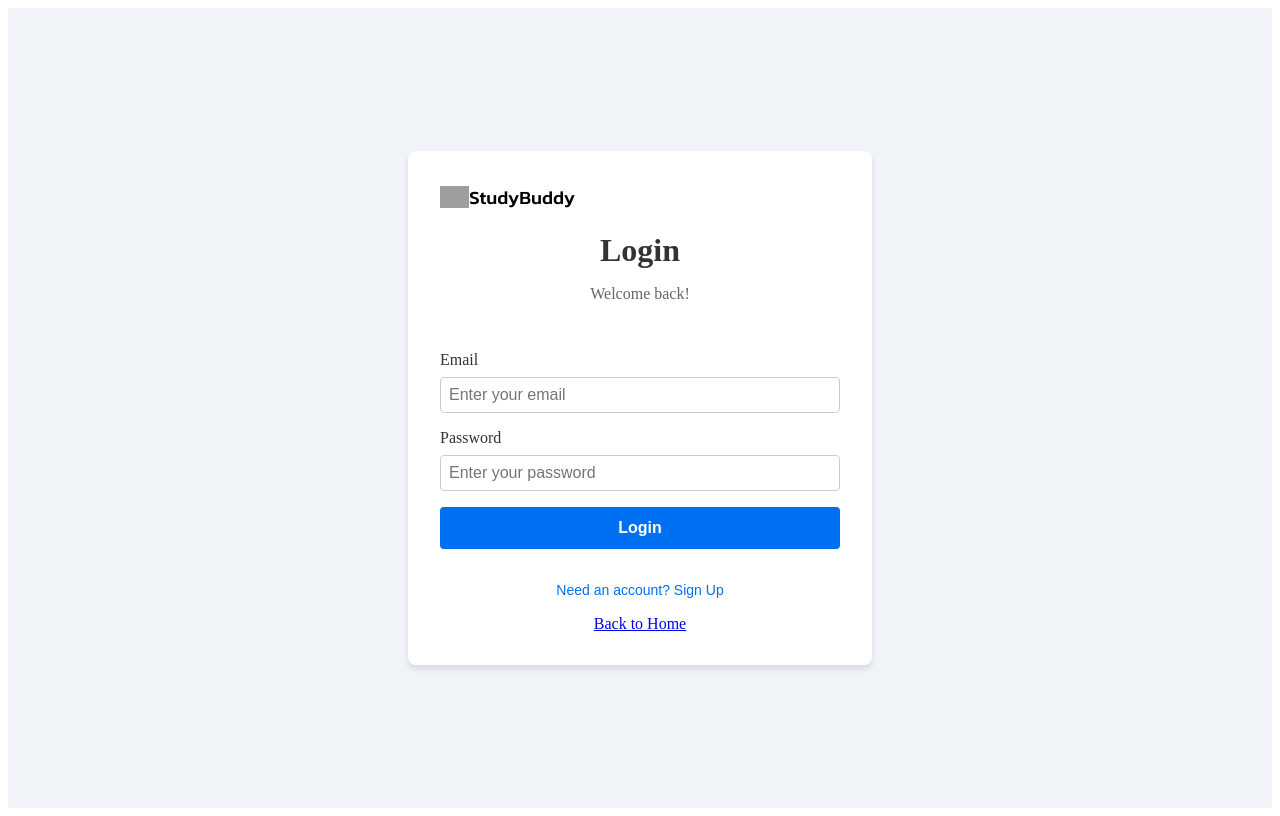
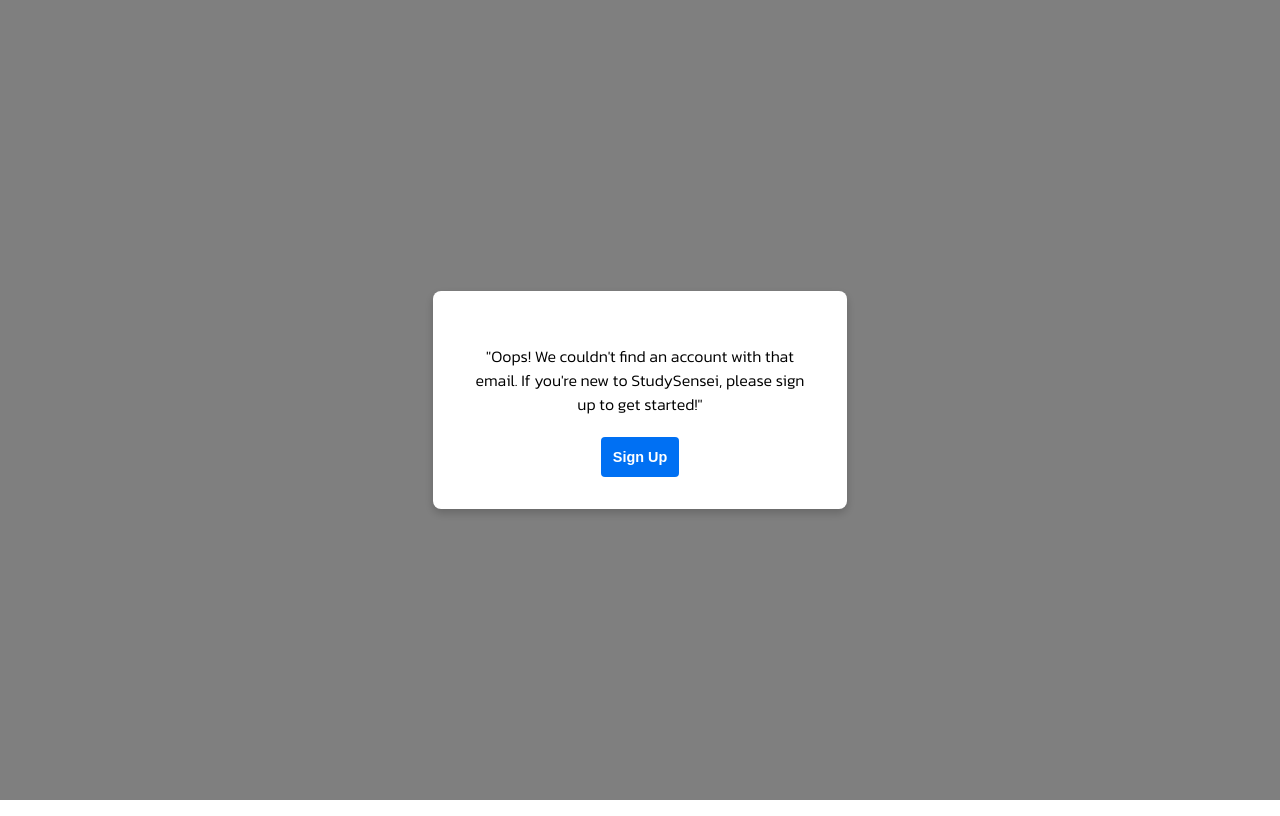
Before and after one commit to Gagandeep-N/StudyBuddy, a React (Create React App) app: page / in a window 1280 px wide. Built offline with nearby package versions, Linux system fonts and the light colour scheme; no server answers; grey boxes are pictures that could not be loaded.

Commit message:
feat(pop-up): create UI for new user sign-up

```diff
--- a/public/index.html
+++ b/public/index.html
@@ -28,7 +28,7 @@
       work correctly both with client-side routing and a non-root public URL.
       Learn how to configure a non-root public URL by running `npm run build`.
     -->
-  <title>StudyBuddy</title>
+  <title>StudySensei</title>
 </head>
 
 <body>
--- a/src/App.css
+++ /dev/null
@@ -1,38 +0,0 @@
-.App {
-  text-align: center;
-}
-
-.App-logo {
-  height: 40vmin;
-  pointer-events: none;
-}
-
-@media (prefers-reduced-motion: no-preference) {
-  .App-logo {
-    animation: App-logo-spin infinite 20s linear;
-  }
-}
-
-.App-header {
-  background-color: #282c34;
-  min-height: 100vh;
-  display: flex;
-  flex-direction: column;
-  align-items: center;
-  justify-content: center;
-  font-size: calc(10px + 2vmin);
-  color: white;
-}
-
-.App-link {
-  color: #61dafb;
-}
-
-@keyframes App-logo-spin {
-  from {
-    transform: rotate(0deg);
-  }
-  to {
-    transform: rotate(360deg);
-  }
-}
--- a/src/App.js
+++ b/src/App.js
@@ -1,10 +1,11 @@
-import './App.css';
 import Login from './components/Login/login';
+import PopUp from './components/PopUp/PopUp';
 
 function App() {
   return (
     <div className="App">
-      <Login/>
+      {/* <Login/> */}
+      <PopUp/>
     </div>
   );
 }
--- a/src/components/Login/login.jsx
+++ b/src/components/Login/login.jsx
@@ -37,7 +37,7 @@
                 <div className="form-container">
                     <div className="branding">
                         <img src={book} alt="book-logo" className="book-logo" />
-                        <h3 className="app-name">StudyBuddy</h3>
+                        <h3 className="app-name">StudySensei</h3>
                     </div>
                     <h1 className="title">{isLogin ? "Login" : "Signup"}</h1>
                     <p className="subtitle">{isLogin ? "Welcome back!" : "Create your account"}</p>
--- /dev/null
+++ b/src/components/PopUp/PopUp.css
@@ -0,0 +1,39 @@
+.popup-overlay {
+    position: fixed;
+    top: 0;
+    left: 0;
+    width: 100%;
+    height: 100%;
+    background: rgba(0, 0, 0, 0.5); /* Semi-transparent background */
+    display: flex;
+    align-items: center;
+    justify-content: center;
+    z-index: 1000;
+}
+
+.card {
+    background-color: #ffffff;
+    padding: 2rem;
+    border-radius: 8px;
+    box-shadow: 0 4px 10px rgba(0, 0, 0, 0.2);
+    text-align: center;
+    width: 350px;
+    animation: fadeIn 0.3s ease-in-out;
+}
+
+.popup-message {
+    font-family: "Kanit", serif;
+    font-weight: 300;
+}
+
+.sign-up-button {
+    background-color: #0070f3;
+    color: #ffffff;
+    border: none;
+    border-radius: 4px;
+    padding: 0.75rem;
+    font-size: 0.9rem;
+    font-weight: bold;
+    cursor: pointer;
+    transition: background-color 0.3s ease;
+}
--- /dev/null
+++ b/src/components/PopUp/PopUp.jsx
@@ -0,0 +1,18 @@
+import "./PopUp.css";
+export default function PopUp() {
+
+    return (
+        <div className="popup-overlay">
+            <div className="card">
+                <h4 className="popup-message">
+                    "Oops! We couldn't find an account with that email.
+                    If you're new to StudySensei, please sign up to get started!"
+                </h4>
+
+                <button className="sign-up-button">
+                    Sign Up
+                </button>
+            </div>
+        </div>
+    );
+}
```
